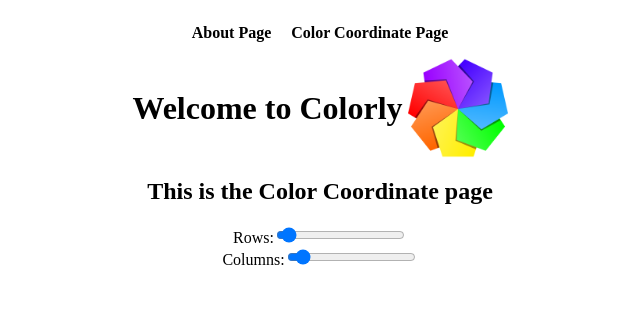
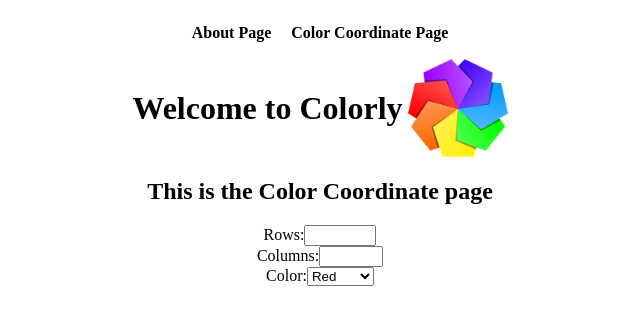
Before and after one commit to neljson/t19-project, an Angular app: page /color-coordinate in a window 1280 px wide. Shown: the top 324 px of the page, without its empty margins (320-960 px from the left). Built offline with nearby package versions, Linux system fonts and the light colour scheme.

Commit message:
Added form elements

```diff
--- a/src/app/colorcoordinate.component.html
+++ b/src/app/colorcoordinate.component.html
@@ -1,8 +1,20 @@
 <h2>This is the Color Coordinate page</h2>
-<form>
+<form id="colorForm">
     <label for="rows">Rows:</label>
-    <input type="range" id="rows" name="rows" min="1" max="1000"><br>
+    <input type="number" id="rows" name="rows" min="1" max="1000"><br>
     <label for="columns">Columns:</label>
-    <input type="range" id="columns" name="columns" min="1" max="702"><br>
-
+    <input type="number" id="columns" name="columns" min="1" max="702"><br>
+    <label for="color">Color:</label>
+    <select id="color" name="color">
+        <option value="red">Red</option>
+        <option value="orange">Orange</option>
+        <option value="yellow">Yellow</option>
+        <option value="green">Green</option>
+        <option value="blue">Blue</option>
+        <option value="teal">Teal</option>
+        <option value="purple">Purple</option>
+        <option value="grey">Grey</option>
+        <option value="brown">Brown</option>
+        <option value="black">Black</option>
+    </select><br>
 </form>
--- a/src/app/colorcoordinate.component.ts
+++ b/src/app/colorcoordinate.component.ts
@@ -1,4 +1,5 @@
-import { Component } from '@angular/core';
+import { isPlatformBrowser } from '@angular/common';
+import { Component, AfterViewInit, Inject, PLATFORM_ID } from '@angular/core';
 import { RouterOutlet } from '@angular/router';
 
 @Component({
@@ -8,6 +9,38 @@ import { RouterOutlet } from '@angular/router';
     templateUrl: './colorcoordinate.component.html',
     styleUrls: ['./colorcoordinate.component.css']
 })
+
+//https://angular.dev/api/core/AfterViewInit#ngAfterViewInit
 export class ColorCoordinateComponent {
     title = 'Color Coordinate page';
+
+    constructor(@Inject(PLATFORM_ID) private platformId: Object) {}
+
+    ngAfterViewInit(): void {
+        if (isPlatformBrowser(this.platformId)) {
+            let rowInput: HTMLInputElement = document.getElementById('rows') as HTMLInputElement;
+            let colInput: HTMLInputElement = document.getElementById('columns') as HTMLInputElement;
+
+            rowInput.addEventListener('input', () => {
+                const rowNum: number = parseInt(rowInput.value);
+                if (rowNum < 1 || rowNum > 1000) {
+                    throw new InputError('Row value must be between 1 and 1000');
+                }
+            });
+
+            rowInput.addEventListener('input', () => {
+                const colNum: number = parseInt(colInput.value);
+                if (colNum < 1 || colNum > 1000) {
+                    throw new InputError('Column value must be between 1 and 702');
+                }
+            });
+        }
+    }
 }
+
+class InputError extends Error {
+    constructor(message: string) {
+      super(message);
+      this.name = 'InputError';
+    }
+  }
```
